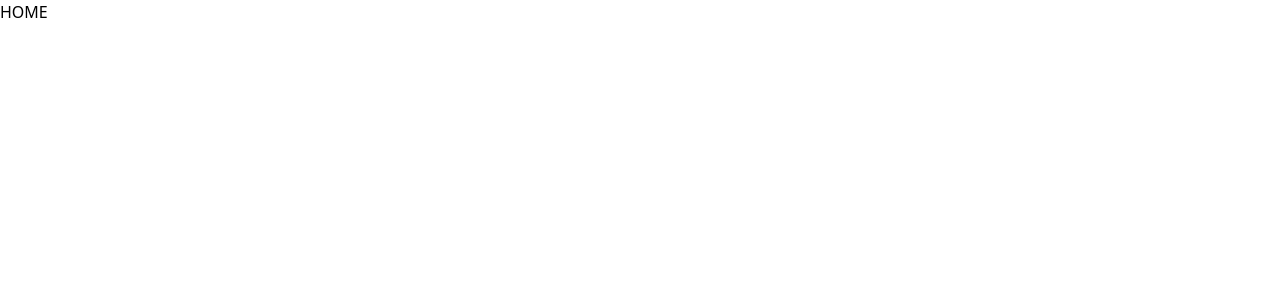
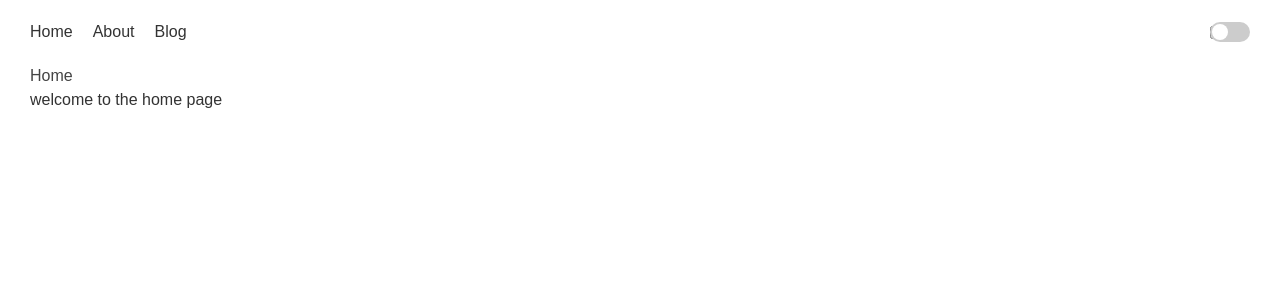
Before and after one commit to kudo07/01-JS-DEV, a React (Vite) app in the folder 10-REACT/CODE/: page / in a window 1280 px wide. Shown: the top 300 px of the page. Built offline with nearby package versions, Linux system fonts and the light colour scheme.

Commit message:
completed

```diff
--- a/10-REACT/CODE/src/8-HOOKS/DARK-LIGHT-EFFECT/AppDarkLight.jsx
+++ b/10-REACT/CODE/src/8-HOOKS/DARK-LIGHT-EFFECT/AppDarkLight.jsx
@@ -4,9 +4,12 @@ import Navbar from './components/Navbar';
 import Home from './pages/Home';
 import About from './pages/About';
 import Blog from './pages/Blog';
+import './index.css';
+import { ThemeProvider } from './context/theme-context';
 
 const AppDarkLight = () => {
   return (
+    <ThemeProvider>
       <Router>
         <Navbar />
         <Routes>
@@ -15,6 +18,7 @@ const AppDarkLight = () => {
           <Route path="/blog" element={<Blog />} />
         </Routes>
       </Router>
+    </ThemeProvider>
   );
 };
 
--- a/10-REACT/CODE/src/8-HOOKS/DARK-LIGHT-EFFECT/components/Navbar.jsx
+++ b/10-REACT/CODE/src/8-HOOKS/DARK-LIGHT-EFFECT/components/Navbar.jsx
@@ -1,7 +1,31 @@
 import React from 'react';
+import { useTheme } from '../context/theme-context';
+import { Link } from 'react-router-dom';
 
 const Navbar = () => {
-  return <div></div>;
+  const { theme, toggleTheme } = useTheme();
+  const toggleMode = () => {
+    toggleTheme();
+  };
+  return (
+    <nav className={`navbar ${theme}`}>
+      <div>
+        <Link to="/">Home</Link>
+        <Link to="/about">About</Link>
+        <Link to="/blog">Blog</Link>
+      </div>
+      <div className="mode-switch">
+        <label>
+          <input
+            type="checkbox"
+            onChange={toggleMode}
+            checked={theme === 'dark'}
+          />
+          <span className="slider round"></span>
+        </label>
+      </div>
+    </nav>
+  );
 };
 
 export default Navbar;
--- /dev/null
+++ b/10-REACT/CODE/src/8-HOOKS/DARK-LIGHT-EFFECT/context/theme-context.jsx
@@ -0,0 +1,27 @@
+import React, { createContext, useState, useContext, useEffect } from 'react';
+
+const ThemeContext = createContext();
+
+export const useTheme = () => {
+  return useContext(ThemeContext);
+};
+
+export const ThemeProvider = ({ children }) => {
+  const [isDarkMode, setIsDarkMode] = useState(false);
+
+  const toggleTheme = () => {
+    setIsDarkMode((prevMode) => !prevMode);
+  };
+
+  const theme = isDarkMode ? 'dark' : 'light';
+
+  useEffect(() => {
+    document.documentElement.setAttribute('data-theme', theme);
+  }, [isDarkMode]);
+
+  return (
+    <ThemeContext.Provider value={{ theme, toggleTheme }}>
+      {children}
+    </ThemeContext.Provider>
+  );
+};
--- a/10-REACT/CODE/src/8-HOOKS/DARK-LIGHT-EFFECT/pages/About.jsx
+++ b/10-REACT/CODE/src/8-HOOKS/DARK-LIGHT-EFFECT/pages/About.jsx
@@ -1,7 +1,14 @@
 import React from 'react';
+import { useTheme } from '../context/theme-context';
 
 const About = () => {
-  return <div></div>;
+  const { theme } = useTheme();
+  return (
+    <div className={`page ${theme}`}>
+      <h1>About Page</h1>
+      <p>Learn more about us here!</p>
+    </div>
+  );
 };
 
 export default About;
--- a/10-REACT/CODE/src/8-HOOKS/DARK-LIGHT-EFFECT/pages/Blog.jsx
+++ b/10-REACT/CODE/src/8-HOOKS/DARK-LIGHT-EFFECT/pages/Blog.jsx
@@ -1,7 +1,14 @@
 import React from 'react';
+import { useTheme } from '../context/theme-context';
 
 const Blog = () => {
-  return <div></div>;
+  const { theme } = useTheme();
+  return (
+    <div className={`page ${theme}`}>
+      <h1>Blog Page</h1>
+      <p>Read our latest blog posts!</p>
+    </div>
+  );
 };
 
 export default Blog;
--- a/10-REACT/CODE/src/8-HOOKS/DARK-LIGHT-EFFECT/pages/Home.jsx
+++ b/10-REACT/CODE/src/8-HOOKS/DARK-LIGHT-EFFECT/pages/Home.jsx
@@ -1,7 +1,15 @@
 import React from 'react';
+import { useTheme } from '../context/theme-context';
 
 const Home = () => {
-  return <div>HOME</div>;
+  const { theme } = useTheme();
+
+  return (
+    <div className={`page ${theme}`}>
+      <h1>Home </h1>
+      <p>welcome to the home page</p>
+    </div>
+  );
 };
 
 export default Home;
--- a/10-REACT/CODE/src/index.css
+++ b/10-REACT/CODE/src/index.css
@@ -1 +1,92 @@
 @import 'tailwindcss';
+body {
+  font-family: Arial, sans-serif;
+  margin: 0;
+  padding: 0 30px;
+}
+
+[data-theme='light'] {
+  --bg-color: #ffffff;
+  --text-color: #333333;
+  --heading-color: #444444;
+}
+
+/* Dark mode styles */
+[data-theme='dark'] {
+  --bg-color: #333333;
+  --text-color: #ffffff;
+  --heading-color: #dddddd;
+}
+
+body {
+  background-color: var(--bg-color);
+  color: var(--text-color);
+}
+
+h1 {
+  color: var(--heading-color);
+}
+.page {
+  display: flex;
+  flex-direction: column;
+  height: 92vh;
+}
+
+.navbar {
+  display: flex;
+  justify-content: space-between;
+  align-items: center;
+  height: 8vh;
+}
+
+.navbar div {
+  list-style-type: none;
+  display: flex;
+  gap: 20px;
+}
+
+.navbar a {
+  text-decoration: none;
+  color: inherit;
+}
+
+/* Switch styles */
+.mode-switch label {
+  display: inline-block;
+  width: 40px;
+  height: 20px;
+  position: relative;
+  margin-left: 10px;
+}
+
+.mode-switch .slider {
+  position: absolute;
+  cursor: pointer;
+  top: 0;
+  left: 0;
+  right: 0;
+  bottom: 0;
+  background-color: #ccc;
+  transition: 0.4s;
+  border-radius: 20px;
+}
+
+.mode-switch input:checked + .slider {
+  background-color: #2196f3;
+}
+
+.mode-switch .slider:before {
+  position: absolute;
+  content: '';
+  height: 16px;
+  width: 16px;
+  left: 2px;
+  bottom: 2px;
+  background-color: white;
+  transition: 0.4s;
+  border-radius: 50%;
+}
+
+.mode-switch input:checked + .slider:before {
+  transform: translateX(20px);
+}
```
Also changed, not shown: 10-REACT/CODE/src/8-HOOKS/DARK-LIGHT-EFFECT/context/theme-context.js (deleted). Lines whose indentation alone changed are shown as unchanged.
